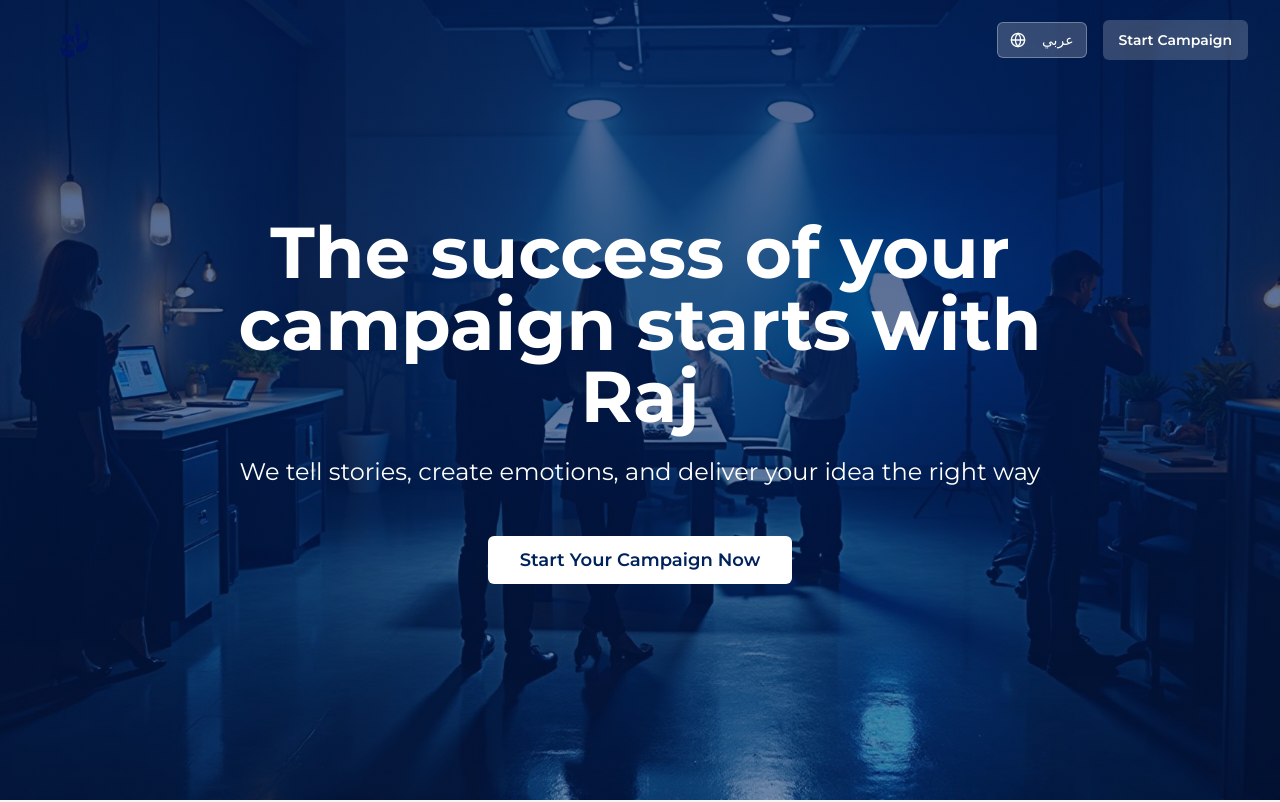
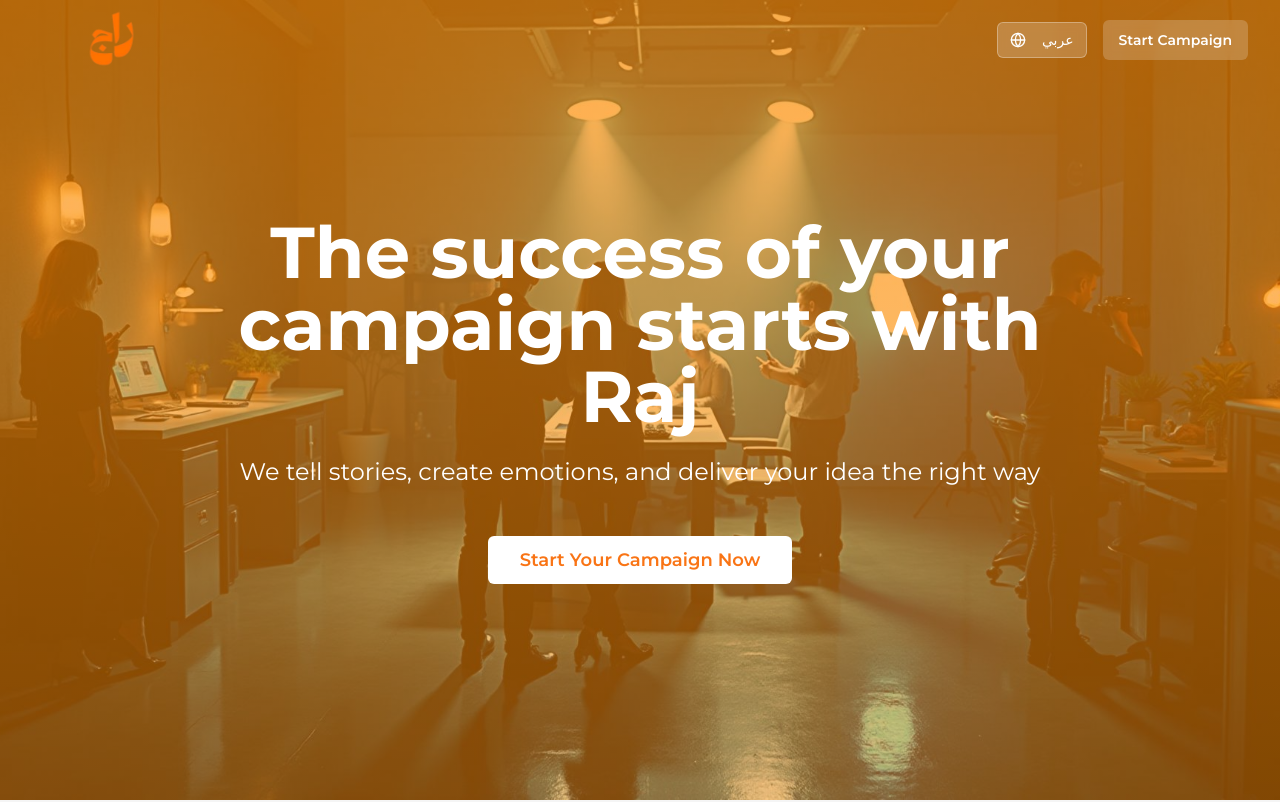
Before and after one commit to Webique/raj-campaign-flow, a React (Vite) app: page / in a window 1280 px wide. Shown: the top 802 px of the page. Built offline with nearby package versions, Linux system fonts and the light colour scheme.

Commit message:
Update #2

```diff
--- a/src/components/Header.tsx
+++ b/src/components/Header.tsx
@@ -33,7 +33,7 @@ const Header = ({ lang, onLanguageChange }: HeaderProps) => {
             <img
               src="/lovable-uploads/7ecb9e27-98c5-4bbb-8682-f4a788b68fc4.png"
               alt="Raj Logo"
-              className="h-12 w-auto"
+              className="h-20 w-auto"
             />
           </div>
 
--- a/src/index.css
+++ b/src/index.css
@@ -18,8 +18,8 @@
     --popover: 0 0% 100%;
     --popover-foreground: 0 0% 0%;
 
-    /* Dark Royal Blue Primary */
-    --primary: 218 100% 18%;
+    /* Rich Orange Primary */
+    --primary: 25 95% 53%;
     --primary-foreground: 0 0% 100%;
 
     /* Light sections */
@@ -29,7 +29,7 @@
     --muted: 0 0% 96%;
     --muted-foreground: 0 0% 45%;
 
-    --accent: 218 100% 18%;
+    --accent: 25 95% 53%;
     --accent-foreground: 0 0% 100%;
 
     --destructive: 0 84% 60%;
@@ -37,19 +37,19 @@
 
     --border: 0 0% 90%;
     --input: 0 0% 96%;
-    --ring: 218 100% 18%;
+    --ring: 25 95% 53%;
 
     /* Raj Custom Variables */
-    --raj-blue: 218 100% 18%;
-    --raj-blue-light: 218 50% 25%;
+    --raj-orange: 25 95% 53%;
+    --raj-orange-light: 25 85% 60%;
     --raj-gray-light: 0 0% 96%;
 
     /* Gradients */
-    --gradient-primary: linear-gradient(135deg, hsl(218 100% 18%), hsl(218 50% 25%));
-    --gradient-overlay: linear-gradient(rgba(0, 31, 92, 0.7), rgba(0, 31, 92, 0.5));
+    --gradient-primary: linear-gradient(135deg, hsl(25 95% 53%), hsl(25 85% 60%));
+    --gradient-overlay: linear-gradient(rgba(255, 140, 0, 0.7), rgba(255, 140, 0, 0.5));
 
     /* Shadows */
-    --shadow-luxury: 0 20px 60px -10px hsl(218 100% 18% / 0.3);
+    --shadow-luxury: 0 20px 60px -10px hsl(25 95% 53% / 0.3);
     --shadow-card: 0 10px 30px -5px hsl(0 0% 0% / 0.1);
 
     /* Animations */
--- a/src/pages/NotFound.tsx
+++ b/src/pages/NotFound.tsx
@@ -16,7 +16,7 @@ const NotFound = () => {
       <div className="text-center">
         <h1 className="text-4xl font-bold mb-4">404</h1>
         <p className="text-xl text-gray-600 mb-4">Oops! Page not found</p>
-        <a href="/" className="text-blue-500 hover:text-blue-700 underline">
+        <a href="/" className="text-primary hover:text-primary/80 underline">
           Return to Home
         </a>
       </div>
--- a/tailwind.config.ts
+++ b/tailwind.config.ts
@@ -66,8 +66,8 @@ export default {
 					border: 'hsl(var(--sidebar-border))',
 					ring: 'hsl(var(--sidebar-ring))'
 				},
-				'raj-blue': 'hsl(var(--raj-blue))',
-				'raj-blue-light': 'hsl(var(--raj-blue-light))',
+				'raj-orange': 'hsl(var(--raj-orange))',
+				'raj-orange-light': 'hsl(var(--raj-orange-light))',
 				'raj-gray-light': 'hsl(var(--raj-gray-light))'
 			},
 			borderRadius: {
```
Also changed, not shown: public/clients.png, public/lovable-uploads/7ecb9e27-98c5-4bbb-8682-f4a788b68fc4.png.
